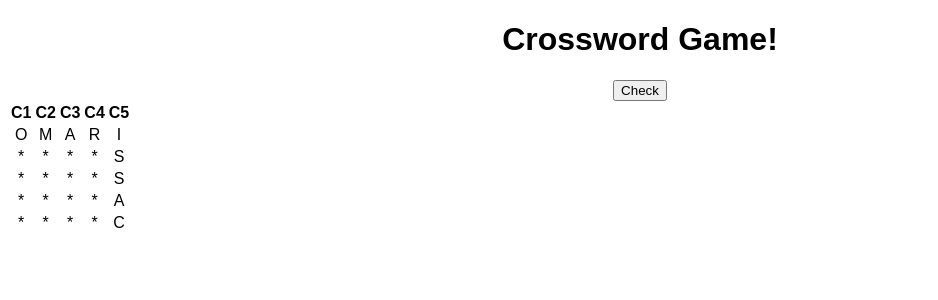
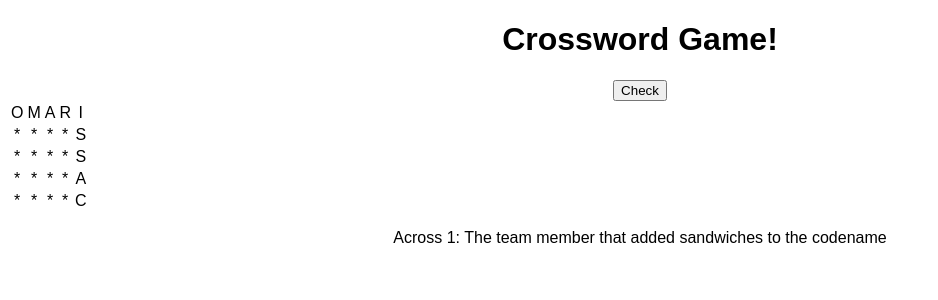
Before and after one commit to WaluigiTime/crosswords-lobsters-sandwiches, a React (Create React App) app: page / in a window 1280 px wide. Shown: the top 300 px of the page, without its empty margins (0-938 px from the left). Built offline with nearby package versions, Linux system fonts and the light colour scheme.

Commit message:
Added Clues and implement Comp

```diff
--- a/src/App.js
+++ b/src/App.js
@@ -1,4 +1,5 @@
 import "./styles.css";
+import data from "./sample_data.json";
 
 export default function App() {
   return (
@@ -6,7 +7,8 @@ export default function App() {
       <h1> Crossword Game! </h1>
       <button> Check </button>
 
-      <Table />
+      <GameBoard data={data.answerKey} />
+      <Clues data={data.clues} />
     </div>
   );
 }
@@ -18,29 +20,25 @@ export function Letter(props) {
 export function Star() {
   return <td> * </td>;
 }
-//How do we also make json tables
-// Row will represent each row
-// <Row number="0" />
-// <Row number="1" />
-// how do we make each row unique -- using props -- but HOW?
-// We need to nest Row inside of Table
-// We need to nest Letter inside of Row
-export function Row() {
+
+export function LittleClues(props) {
   return (
-    <tr>
-      <th> C1 </th>
-      <th> C2 </th>
-      <th> C3 </th>
-      <th> C4 </th>
-      <th> C5 </th>
-    </tr>
+    <p>
+      {props.clue.orientation} {props.clue.number}: {props.clue.stringValue}
+    </p>
   );
 }
+export function Clues(props) {
+  // props is an array
+  // Loop over props and pass each clue into the clue component
+  return <LittleClues clue={props.data[0]} />;
+}
 
-export function Table(props) {
+export function GameBoard(props) {
+  // loop over answer key
+  // if answerKey[i][j] == "" then star else input
   return (
     <table>
-      <Row />
       <tr>
         <Letter char="O" />
         <Letter char="M" />
@@ -79,4 +77,3 @@ export function Table(props) {
     </table>
   );
 }
-//comment
--- /dev/null
+++ b/src/sample_data.json
@@ -0,0 +1,21 @@
+{
+  "answerKey": [
+    ["", "", "", "O", ""],
+    ["", "", "", "M", ""],
+    ["I", "S", "S", "A", "C"],
+    ["", "", "", "R", ""],
+    ["", "", "", "", ""]
+  ],
+  "clues": [
+    {
+      "orientation": "Across",
+      "number": "1",
+      "stringValue": "The team member that added sandwiches to the codename"
+    },
+    {
+      "orientation": "Across",
+      "number": "2",
+      "stringValue": "The other team member that added sandwiches to the codename"
+    }
+  ]
+}
```
